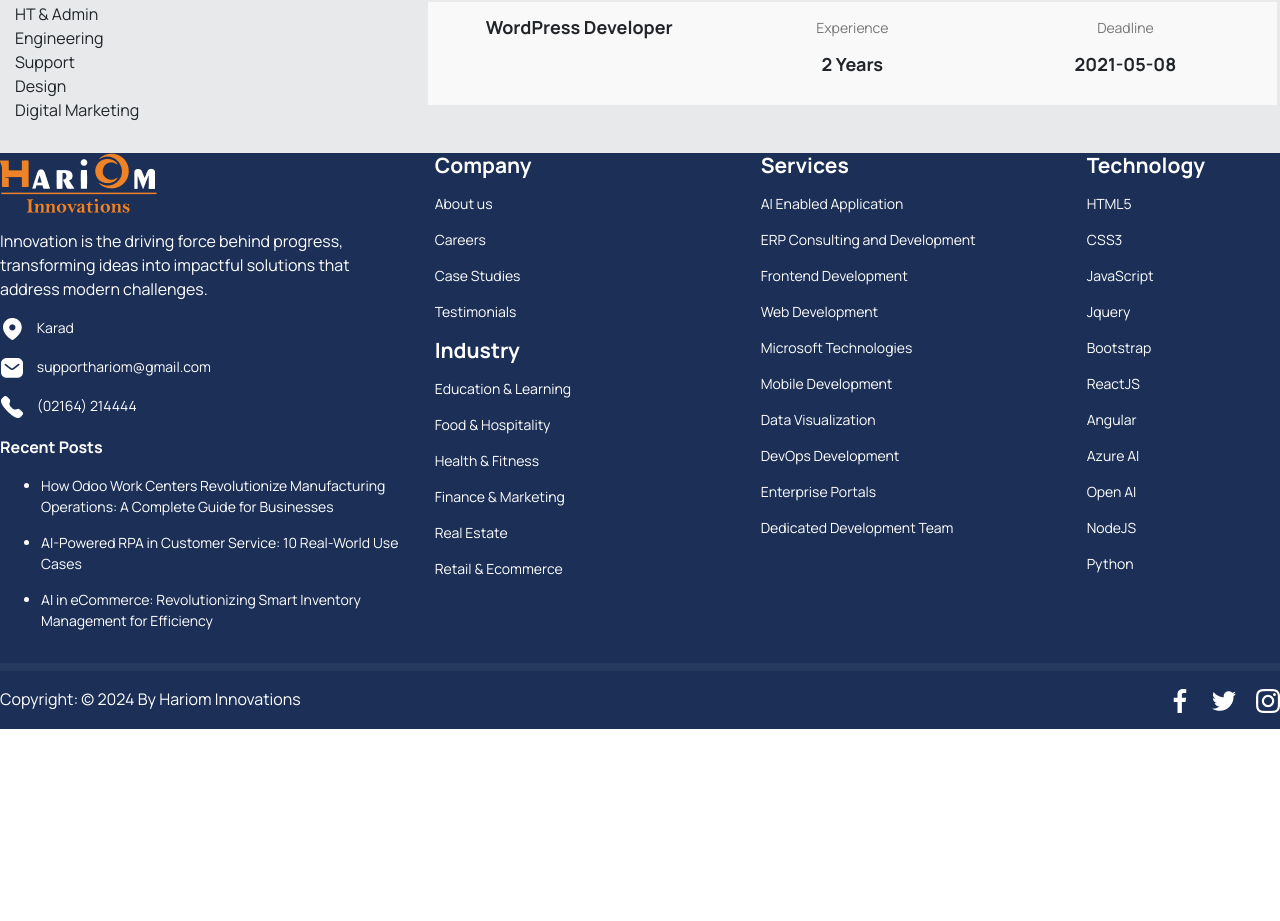
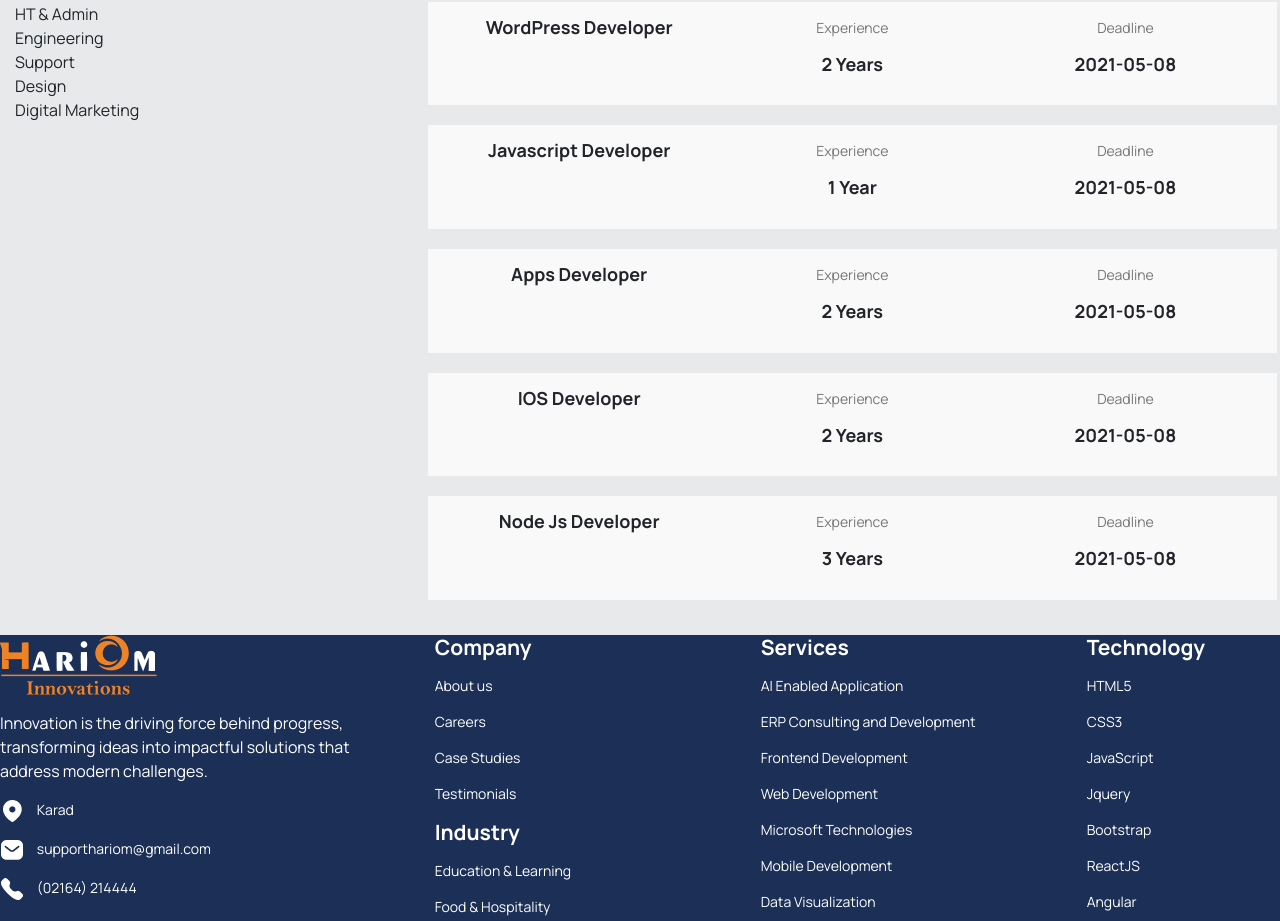
Before and after one commit to GeetaFullstackdeveloper/MERN-full-stack-developer, a React (Create React App) app in the folder ReactJs/trail_project/: page /carrerpage in a window 1280 px wide. Shown: the part 1115-2036 px from the top of the page. Before the commit the page ends 1844 px from the top, so only its background shows below. Built offline with nearby package versions, Linux system fonts and the light colour scheme.

Commit message:
Career page

```diff
--- a/ReactJs/trail_project/src/pages/CarrerPage.jsx
+++ b/ReactJs/trail_project/src/pages/CarrerPage.jsx
@@ -77,9 +77,9 @@ const CarrerPage = () => {
           {/* Inner box content */}
           <div className="row text-center">
             <div className="col-md-12">
-            <Link to="/careerdetails">
-              <h6 className="text-uppercase">
-                Come join us</h6></Link>
+              <Link to="/careerdetails">
+                <h6 className="text-uppercase">Come join us</h6>
+              </Link>
               <h3>Career Openings</h3>
               <p>We’re always looking for creative, talented self-starters to join the JMC family. Check out our open roles below and fill out an application.</p>
             </div>
@@ -111,7 +111,66 @@ const CarrerPage = () => {
                   <h3>2021-05-08</h3>
                 </div>
               </div>
-              {/* Repeat for other job boxes */}
+
+              {/* Job Box Row - Javascript Developer */}
+              <div className="row job-box">
+                <div className="col-md-4">
+                  <h3>Javascript Developer</h3>
+                </div>
+                <div className="col-md-4">
+                  <p className="p-career">Experience</p>
+                  <h3>1 Year</h3>
+                </div>
+                <div className="col-md-4">
+                  <p className="p-career">Deadline</p>
+                  <h3>2021-05-08</h3>
+                </div>
+              </div>
+
+              {/* Job Box Row - Apps Developer */}
+              <div className="row job-box">
+                <div className="col-md-4">
+                  <h3>Apps Developer</h3>
+                </div>
+                <div className="col-md-4">
+                  <p className="p-career">Experience</p>
+                  <h3>2 Years</h3>
+                </div>
+                <div className="col-md-4">
+                  <p className="p-career">Deadline</p>
+                  <h3>2021-05-08</h3>
+                </div>
+              </div>
+
+              {/* Job Box Row - IOS Developer */}
+              <div className="row job-box">
+                <div className="col-md-4">
+                  <h3>IOS Developer</h3>
+                </div>
+                <div className="col-md-4">
+                  <p className="p-career">Experience</p>
+                  <h3>2 Years</h3>
+                </div>
+                <div className="col-md-4">
+                  <p className="p-career">Deadline</p>
+                  <h3>2021-05-08</h3>
+                </div>
+              </div>
+
+              {/* Job Box Row - Node Js Developer */}
+              <div className="row job-box">
+                <div className="col-md-4">
+                  <h3>Node Js Developer</h3>
+                </div>
+                <div className="col-md-4">
+                  <p className="p-career">Experience</p>
+                  <h3>3 Years</h3>
+                </div>
+                <div className="col-md-4">
+                  <p className="p-career">Deadline</p>
+                  <h3>2021-05-08</h3>
+                </div>
+              </div>
             </div>
           </div>
         </div>
```
